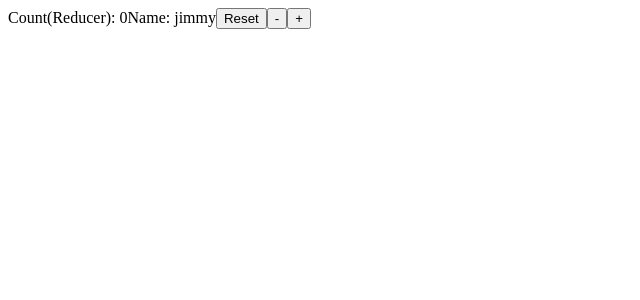
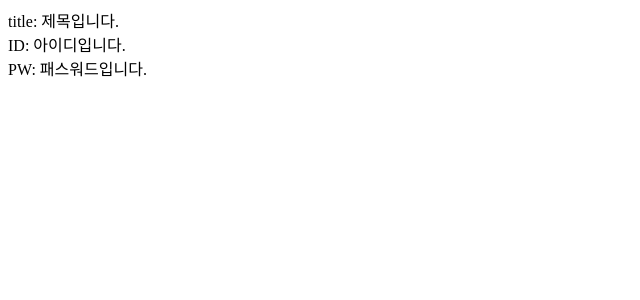
Before and after one commit to sy071500/sy_reactStudy, a React (Create React App) app in the folder react_study/: page / in a window 1280 px wide. Shown: the top 300 px of the page, without its empty margins (0-640 px from the left). Built offline with nearby package versions, Linux system fonts and the light colour scheme; the HTML template or start-up script is replaced by a standard one.

Commit message:
React Study:: Child Practice

```diff
--- a/react_study/src/App.js
+++ b/react_study/src/App.js
@@ -1,5 +1,6 @@
 import React from 'react'
-import Reducer from './components/3-3.Hooks/Reducer';
+//import Reducer from './components/3-3.Hooks/Reducer';
+import Practice from './components/practice/practice';
 //import State from './components/3-3.Hooks/State';
 //import UnControlledComponent from './components/2-10.Form/UnControlledComponent';
 //import ControlledComponent from './components/2-10.Form/ControlledComponent';
@@ -27,7 +28,8 @@ function App() {
       {/* <ControlledComponent/>
       <UnControlledComponent/> */}
       {/* <State/> */}
-      <Reducer/>
+      {/* <Reducer/> */}
+      <Practice/>
     </div>
   );
 }
--- /dev/null
+++ b/react_study/src/components/practice/practice.jsx
@@ -0,0 +1,35 @@
+import React, { useState, useEffect } from 'react'
+
+export default function Practice() {
+
+    const [title, setTitle] = useState('제목입니다.');
+    const [id, setId] = useState('아이디입니다.');
+    const [pw, setPw] = useState('패스워드입니다.');
+    const titles = [
+        {id:1, value:"title"},
+        {id:2, value:"ID"},
+        {id:3, value:"PW"}
+    ]
+    const [titleName, setTitleName] = useState(titles);
+
+    const Container = ({children}) => {
+        return <div>{children}</div>
+    }
+    const Title = () => {
+        return <div>{titleName[0].value}: {title} <br/></div>
+    }
+    const ID = () => {
+        return <div>{titleName[1].value}: {id}<br/></div>
+    }
+    const PW = () => {
+        return <div>{titleName[2].value}: {pw}<br/></div>
+    }
+
+  return (
+    <Container>
+        <Title/>
+        <ID/>
+        <PW/>
+    </Container>
+  )
+}
```
Also changed, not shown: 1 other file (tests, documents, lock files or other folders).
